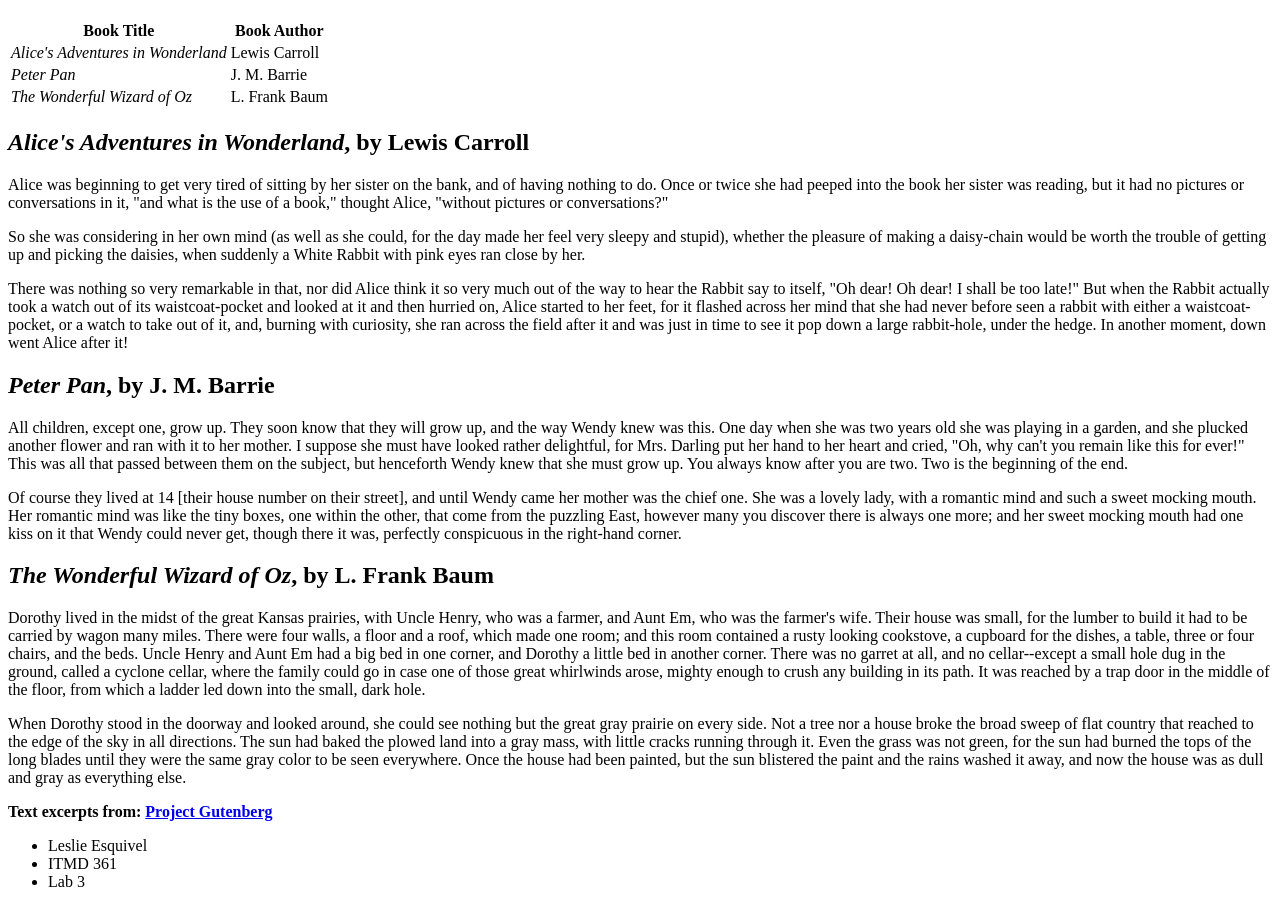
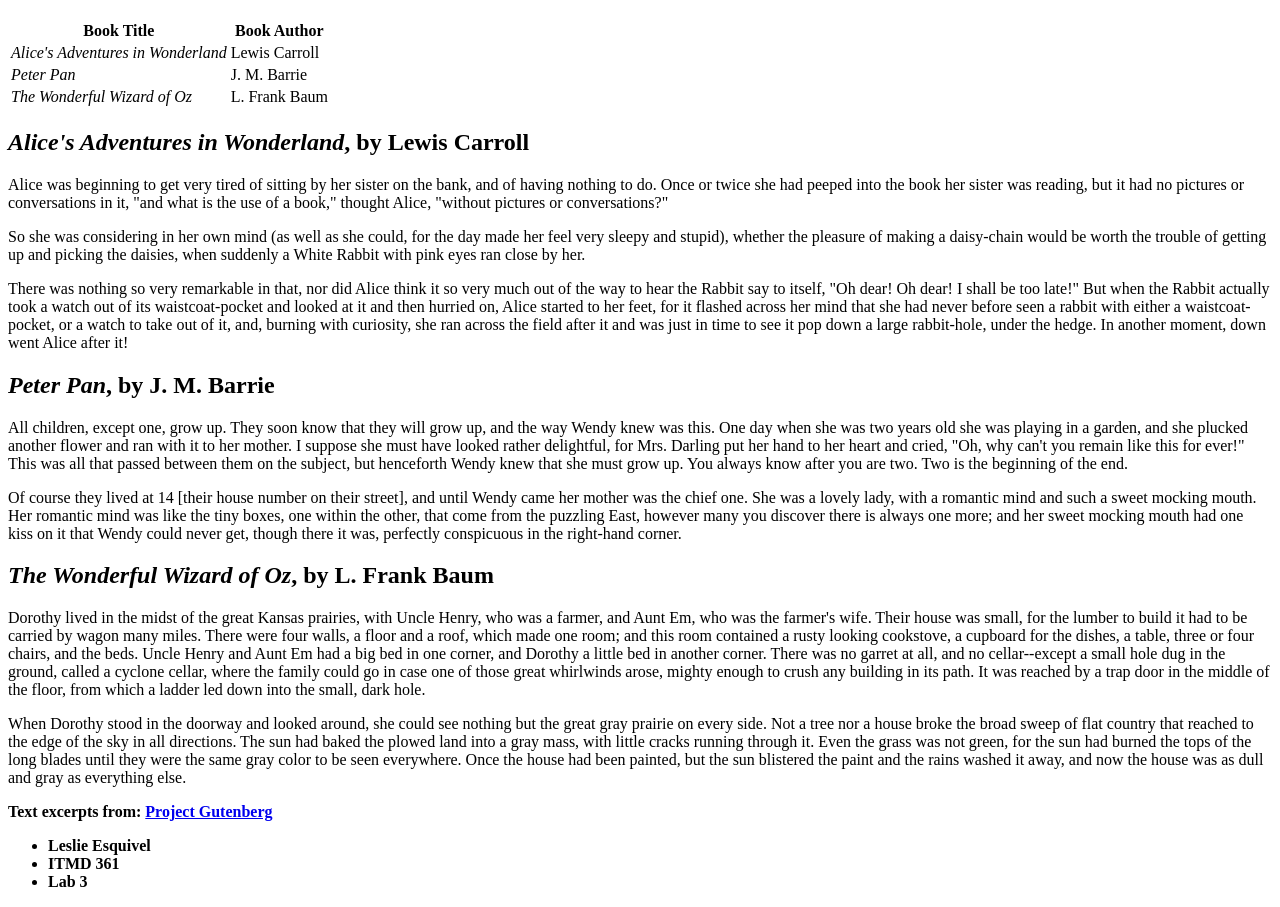
Before and after one commit to leslie1403/itmd361-lab3, a plain HTML site: page index.html in a window 1280 px wide. Shown: the part 61-968 px from the top of the page. Drawn offline with Linux system fonts and the light colour scheme.

Commit message:
added strong elements and compare image

```diff
--- a/index.html
+++ b/index.html
@@ -24,7 +24,6 @@
 				<td>L. Frank Baum</td>
 			</tr>
 		</table>
-
 	<h2><em>Alice's Adventures in Wonderland</em>, by Lewis Carroll</h2>
 	<p>Alice was beginning to get very tired of sitting by her sister on the bank, and of having nothing to do. Once or twice she had peeped into the book her sister was reading, but it had no pictures or conversations in it, "and what is the use of a book," thought Alice, "without pictures or conversations?"</p>
 	<p>So she was considering in her own mind (as well as she could, for the day made her feel very sleepy and stupid), whether the pleasure of making a daisy-chain would be worth the trouble of getting up and picking the daisies, when suddenly a White Rabbit with pink eyes ran close by her.</p>
@@ -37,7 +36,9 @@
 	<p>When Dorothy stood in the doorway and looked around, she could see nothing but the great gray prairie on every side.  Not a tree nor a house broke the broad sweep of flat country that reached to the edge of the sky in all directions.  The sun had baked the plowed land into a gray mass, with little cracks running through it.  Even the grass was not green, for the sun had burned the tops of the long blades until they were the same gray color to be seen everywhere.  Once the house had been painted, but the sun blistered the paint and the rains washed it away, and now the house was as dull and gray as everything else.</p>
 	<p><strong>Text excerpts from: <a href="http://www.gutenberg.org"> Project Gutenberg </a></strong></p>
 	<ul>
-	  <li>Leslie Esquivel</li>
-	  <li>ITMD 361</li>
-	  <li>Lab 3</li>
+	  <li><strong>Leslie Esquivel</strong></li>
+	  <li><strong>ITMD 361</strong></li>
+	  <li><strong>Lab 3</strong></li>
 	</ul>
+</body>
+</html>
```
Also changed, not shown: compare-lab3.png (added).
